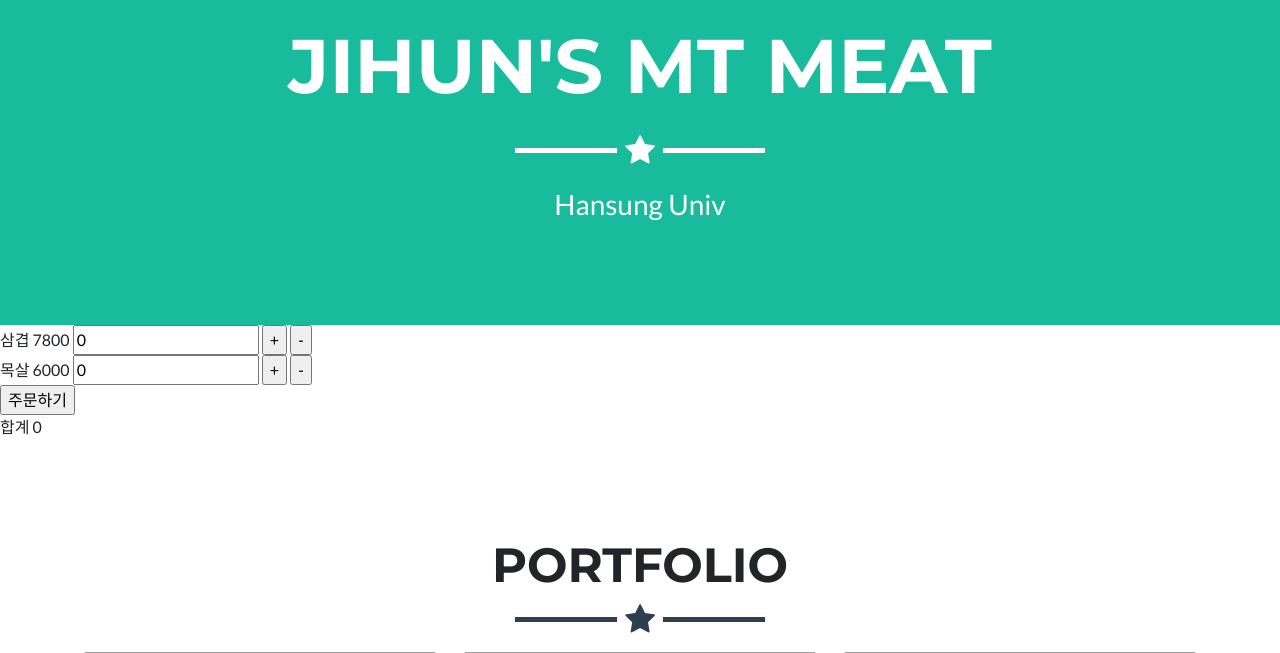
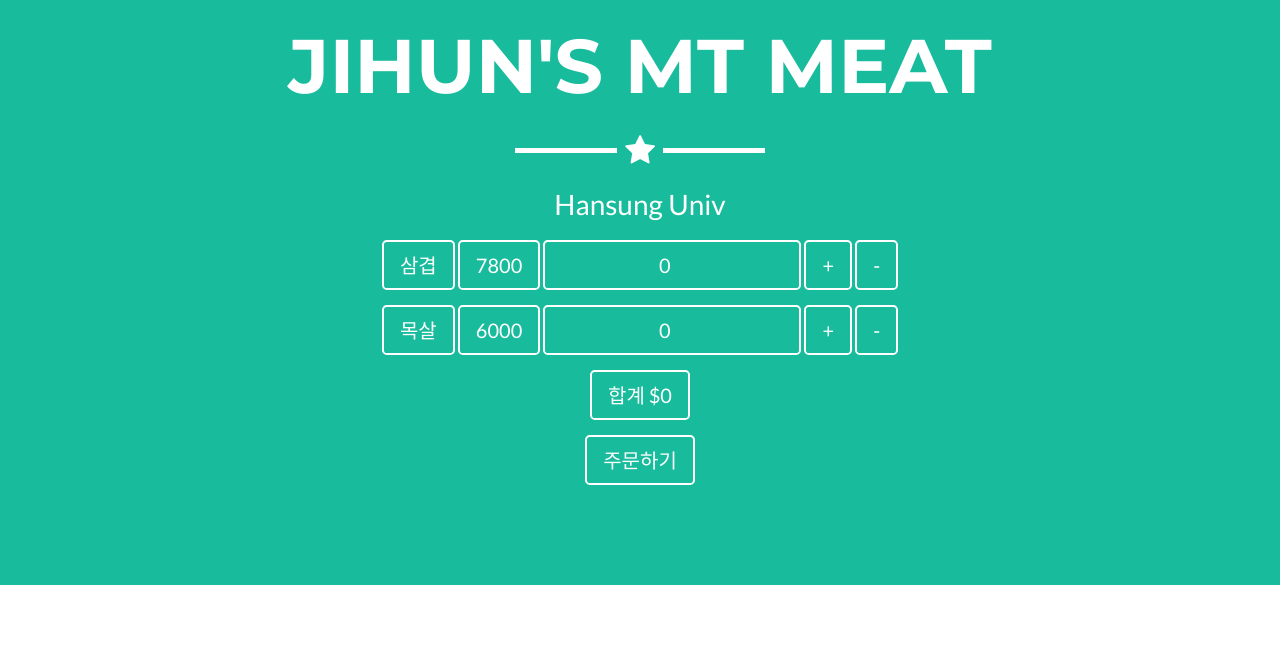
Before and after one commit to MTmeat/jihun-MT-meat, a Django app: page / in a window 1280 px wide. Shown: the part 774-1427 px from the top of the page. Run offline with Django 3.2, Linux system fonts and the light colour scheme; data comes from the database, SQL or seed files in the repository; some libraries are stand-ins or nearby versions; grey boxes are pictures that could not be loaded.

Commit message:
Update Main Page Form UI

```diff
--- a/jihunMTmeat/order/templates/main_page.html
+++ b/jihunMTmeat/order/templates/main_page.html
@@ -59,21 +59,29 @@
           <span class="skills">Hansung Univ</span>
         </div>
       </div>
-    </header>
+
 
       <form method="post" action="/ordermeats/new/">
         {% csrf_token %}
         {% for meat_info in meat_price_list %}
         <div id="{{ meat_info.name }}">
-        {{ meat_info.name }} <span>{{ meat_info.price }}</span>
-        <input type="number" name="{{ meat_info.name }}" value="0">
-        <button type="button">+</button>
-        <button type="button">-</button>
+          <div class="btn btn-lg btn-outline">{{ meat_info.name }}</div>
+          <span class="btn btn-lg btn-outline">{{ meat_info.price }}</span>
+          <input type="number" class="btn btn-lg btn-outline" name="{{ meat_info.name }}" value="0">
+          <button type="button" class="btn btn-lg btn-outline">+</button>
+          <button type="button" class="btn btn-lg btn-outline">-</button>
         </div>
         {% endfor %}
-      <input type="submit" value="주문하기">
+        <div class="btn btn-lg btn-outline">
+          합계 $<span id="total">0</span>
+        </div>
+        <br/>
+        <input type="submit" class="btn btn-lg btn-outline" value="주문하기">
       </form>
-    <div>합계 <span id="total">0</span></div>
+
+    </header>
+
+
 
 
 
@@ -590,6 +598,7 @@
         var 삼겹개수 = $("#삼겹 input").val();
         var 목살개수 = $("#목살 input").val();
         var totalPrice = 삼겹가격 * 삼겹개수 + 목살가격 * 목살개수;
+        console.log(totalPrice)
         $("#total").text(totalPrice);
 
       });
```
Lines whose indentation alone changed are shown as unchanged.
